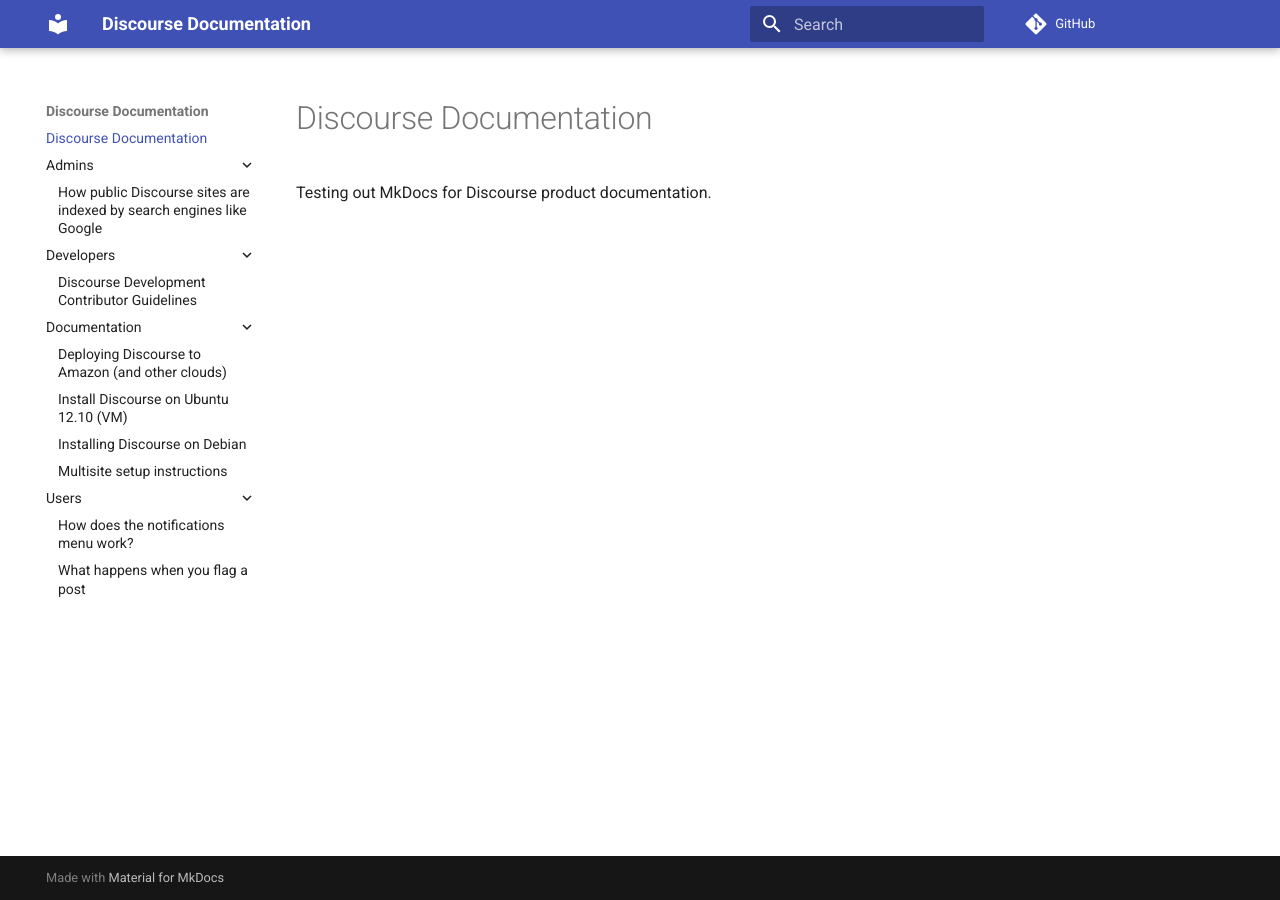
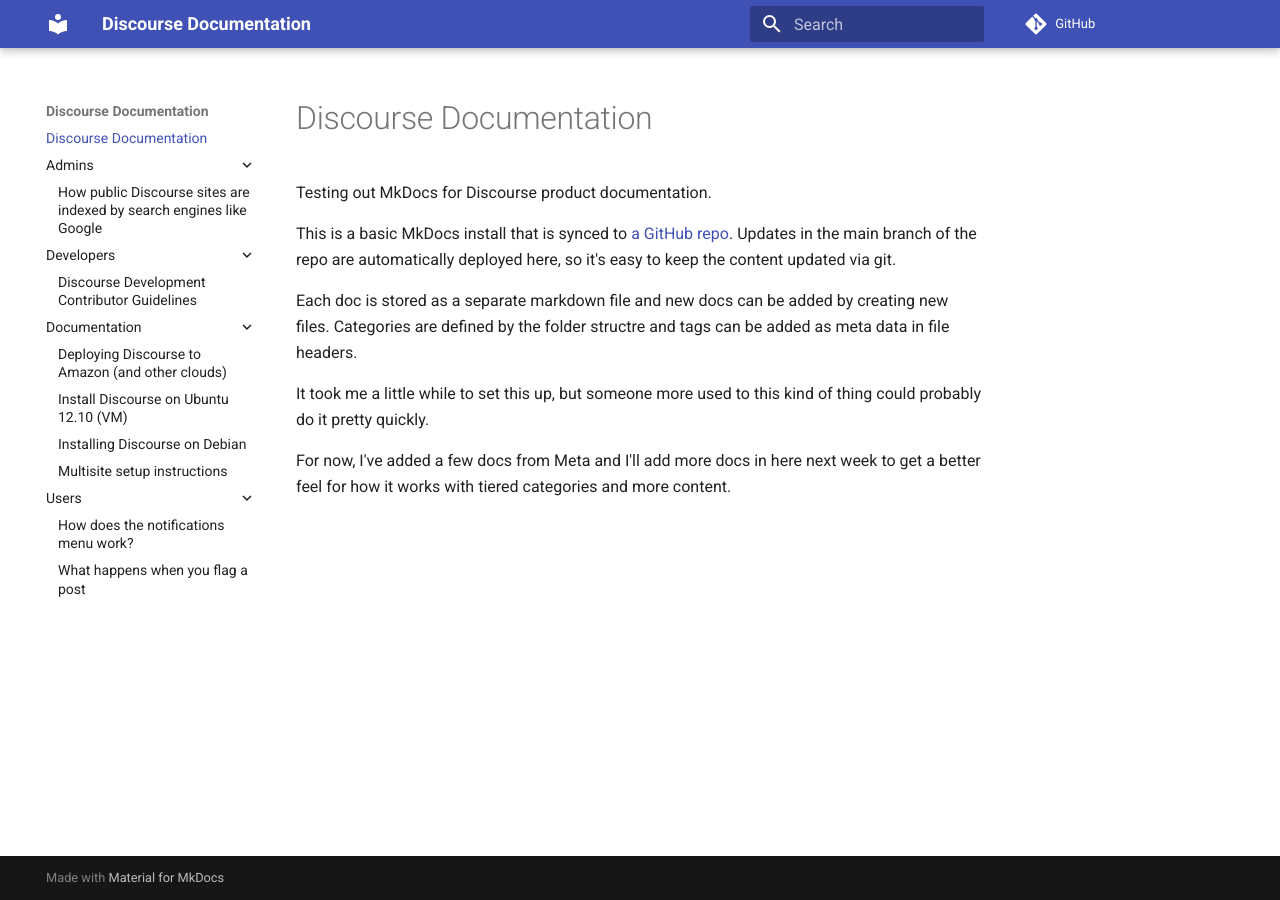
Before and after one commit to hlashbrooke/docs-testing, an MkDocs documentation site: the page built from docs/index.md, in a window 1280 px wide. Built offline with MkDocs 1.6.1 and Material for MkDocs 9.7.7, drawn with Linux system fonts in a browser that asks for light colours; comment, search, counter and statistics services are not loaded.

Commit message:
Updating index

```diff
--- a/docs/index.md
+++ b/docs/index.md
@@ -1,3 +1,11 @@
 # Discourse Documentation
 
 Testing out MkDocs for Discourse product documentation.
+
+This is a basic MkDocs install that is synced to [a GitHub repo](https://github.com/hlashbrooke/docs-testing). Updates in the main branch of the repo are automatically deployed here, so it's easy to keep the content updated via git.
+
+ Each doc is stored as a separate markdown file and new docs can be added by creating new files. Categories are defined by the folder structre and tags can be added as meta data in file headers.
+
+ It took me a little while to set this up, but someone more used to this kind of thing could probably do it pretty quickly.
+
+ For now, I've added a few docs from Meta and I'll add more docs in here next week to get a better feel for how it works with tiered categories and more content.
```
